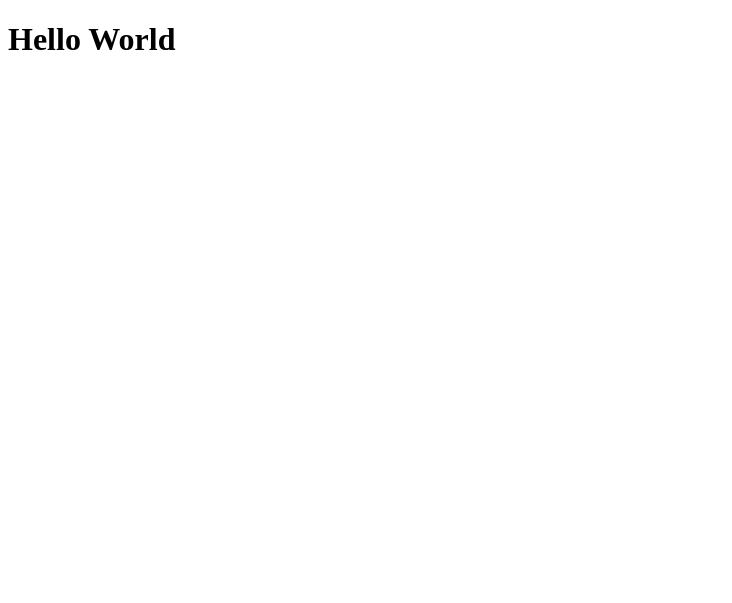
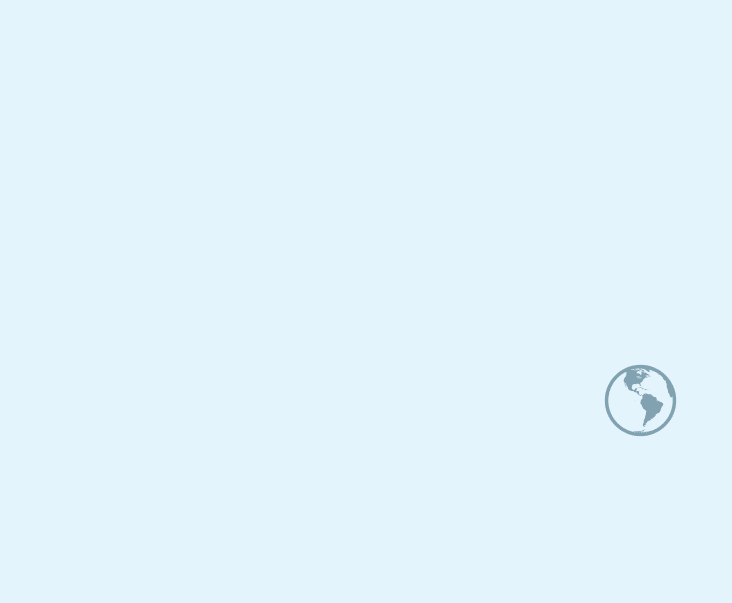
Before and after one commit to AFS-65th/original-trainer-project, a plain HTML site: page index.html in a window 1280 px wide. Shown: the whole page, without its empty margins (0-732 px from the left). Drawn offline with Linux system fonts and the light colour scheme.

Commit message:
[add]Loading

```diff
--- a/index.html
+++ b/index.html
@@ -3,8 +3,15 @@
 <head>
     <meta charset="utf-8">
     <title>AFS６５期非公式オリジナルトレーナー作成委員会</title>
+    <link href="./styles/style.css" type="text/css" rel="stylesheet"/>
 </head>
 <body>
-    <h1>Hello World</h1>
+  <div class="loading">
+    <img class="loading__gif" src="./img/loading.gif" />
+  </div>
+  <!-- Header -->
+  <header>
+    <h1 id="title-header">AFS 65th Original Trainer Project</h1>
+  </header>
 </body>
 </html>
--- a/styles/style.css
+++ b/styles/style.css
@@ -0,0 +1,24 @@
+div.loading {
+  height: 100vh;
+  width: 100vw;
+  position: fixed;
+  top: 0;
+  left: 0;
+
+  object-fit: scale-dow;
+  object-position: cente;
+
+  background-color: #e3f4fd;
+}
+div.loading img.loading__gif {
+  transform: translate(50vw, 50vh) translate(-50%, -50%);
+}
+
+img {
+  height:400px;
+  width: 600px;
+}
+
+#title-header {
+  color: rgb(35, 192, 227)
+}
```
Also changed, not shown: img/loading.gif (added).
